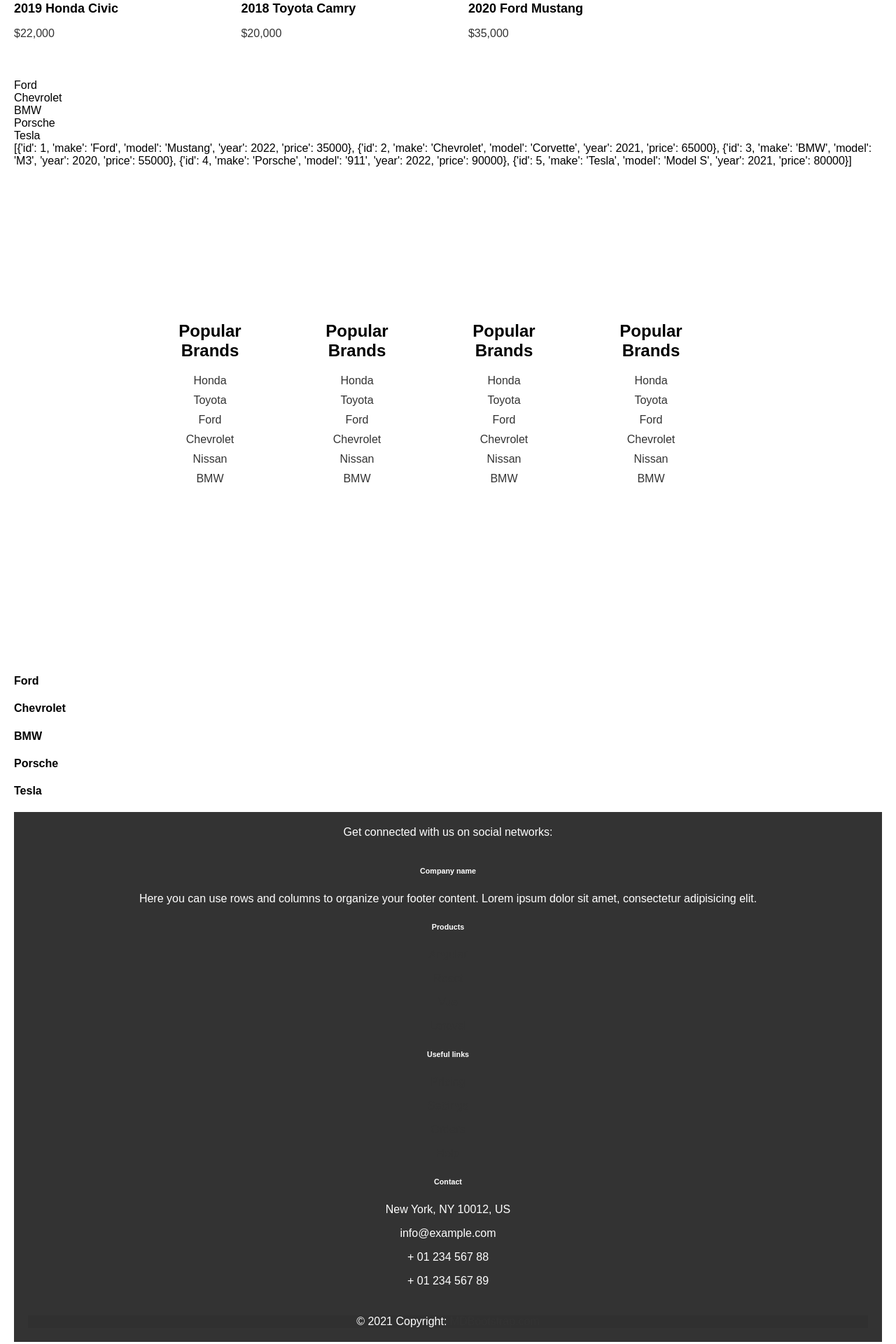
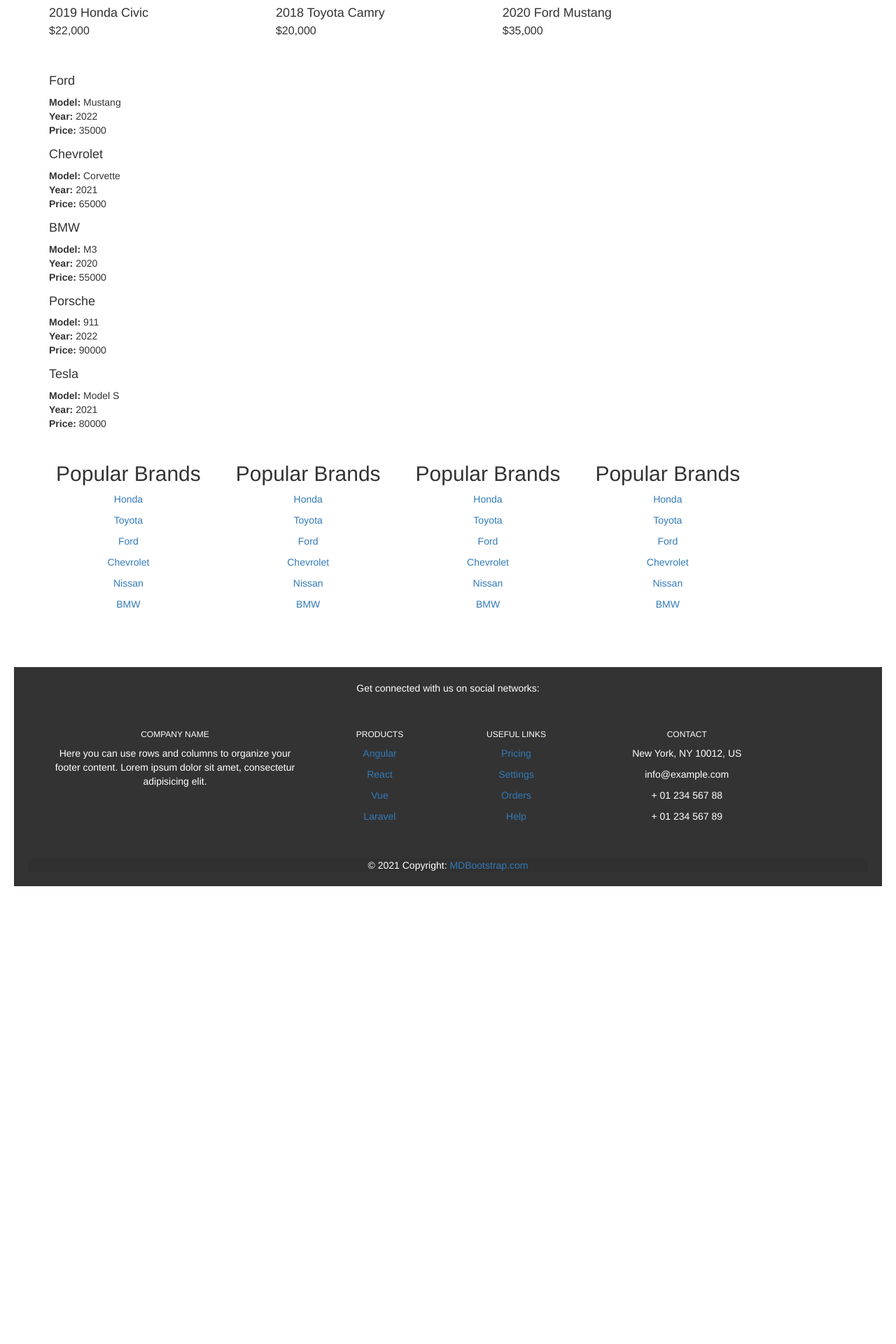
Before and after one commit to elvoceouma/BooksListingWebsite-Dynamic-, a Flask app: page / in a window 1280 px wide. Shown: the part 551-2471 px from the top of the page at 70% size. After the commit the page ends 1817 px from the top, so only its background shows below. Run offline with Flask 2, Linux system fonts and the light colour scheme.

Commit message:
Adding i  sopme bootstrap

```diff
--- a/static/style.css
+++ b/static/style.css
@@ -2,6 +2,12 @@
 	font-family: Arial, sans-serif;
 	margin: 0;
 	padding: 0;
+}
+html, body {
+    margin: 0;
+    height: 100%;
+
+
 }
 
 header {
@@ -102,7 +108,7 @@
 }
 .cartegories{
     display: inline-flex;
-    padding: 200px;
+    padding: 10px;
     text-align: center;
     align-items: center;
     justify-content: center;
@@ -110,10 +116,14 @@
 }
 #popular{
     align-items: center;
-    position:relative;
     justify-content: center;
     margin-right: 50px;
     padding: auto;
+
+}
+.db-cars{
+    border-bottom: 5px;
+    border-color: #333;
 }
 footer {
     background-color: #333;
--- /dev/null
+++ b/templates/carItems.html
@@ -0,0 +1,6 @@
+<div style= "margin-bottom: 15px; border-bottom;">
+  <h4 style=color:"rgb(0,0,102); margin-botton: 5px;" > {{car["make"]}} </h4>
+    <div><b>Model:</b> {{car["model"]}}</div>
+      <div><b>Year:</b> {{car["year"]}}</div>
+      <div><b>Price:</b> {{car["price"]}}</div>
+</div>
--- a/templates/home.html
+++ b/templates/home.html
@@ -3,7 +3,16 @@
     <title>Car Listings</title>
     <meta charset="UTF-8">
     <meta name="viewport" content="width=device-width, initial-scale=1.0">
+    <meta name="viewport" content="width=device-width, initial-scale=1, maximum-scale=1, user-scalable=no">
     <link rel="stylesheet" href="/static/style.css">
+    <!-- Latest compiled and minified CSS -->
+<link rel="stylesheet" href="https://cdn.jsdelivr.net/npm/bootstrap@3.4.1/dist/css/bootstrap.min.css" integrity="sha384-HSMxcRTRxnN+Bdg0JdbxYKrThecOKuH5zCYotlSAcp1+c8xmyTe9GYg1l9a69psu" crossorigin="anonymous">
+
+<!-- Optional theme -->
+<link rel="stylesheet" href="https://cdn.jsdelivr.net/npm/bootstrap@3.4.1/dist/css/bootstrap-theme.min.css" integrity="sha384-6pzBo3FDv/PJ8r2KRkGHifhEocL+1X2rVCTTkUfGk7/0pbek5mMa1upzvWbrUbOZ" crossorigin="anonymous">
+
+<!-- Latest compiled and minified JavaScript -->
+<script src="https://cdn.jsdelivr.net/npm/bootstrap@3.4.1/dist/js/bootstrap.min.js" integrity="sha384-aJ21OjlMXNL5UyIl/XNwTMqvzeRMZH2w8c5cRVpzpU8Y5bApTppSuUkhZXN0VxHd" crossorigin="anonymous"></script>
   </head>
   <body>
 
@@ -19,7 +28,7 @@
       </nav>
     </header>
     <main>
-
+      <div class="container">
       <section id="search">
         <h2>Find Your Dream Car</h2>
         <form>
@@ -49,12 +58,11 @@
         </div>
       </section>
 
-      <div class="db-cars">
+      <div class="db-cars" >
         {% for car in cars %}
-          <div>{{car["make"]}}</div>
+          {%include 'carItems.html' %}
+        {% endfor %}
 
-        {% endfor %}
-        {{cars}}
       </div>
 
       <div class="cartegories">
@@ -106,16 +114,9 @@
           </ul>
         </section>
       </div>
-      <div>
-      {%for car in cars %}
-        <div>
-          <h4>{{car['make']}}</h4>
 
-        </div>
-      {% endfor %}
+    </main>
       </div>
-    </main>
-
     <footer>
       <div class="footer">
         <section class="socials">
```
